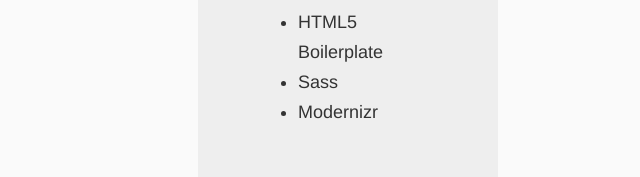
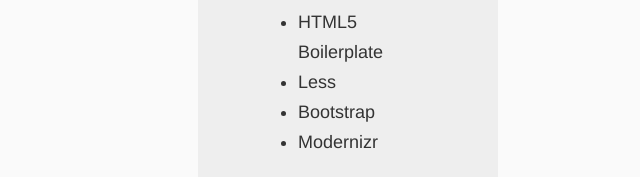
Before and after one commit to pwnjack/yeoman-gulp-less, a website: page app/index.html in a window 1280 px wide. Shown: the part 293-470 px from the top of the page, without its empty margins (292-932 px from the left). Drawn offline with nearby package versions, Linux system fonts and the light colour scheme; files that its build step writes are made by us from their sources.

Commit message:
view fix

```diff
--- a/app/index.html
+++ b/app/index.html
@@ -31,7 +31,8 @@
             <p>You now have</p>
             <ul>
                 <li>HTML5 Boilerplate</li>
-                <li>Sass</li>
+                <li>Less</li>
+                <li>Bootstrap</li>
                 <li>Modernizr</li>
             </ul>
         </div>
```
